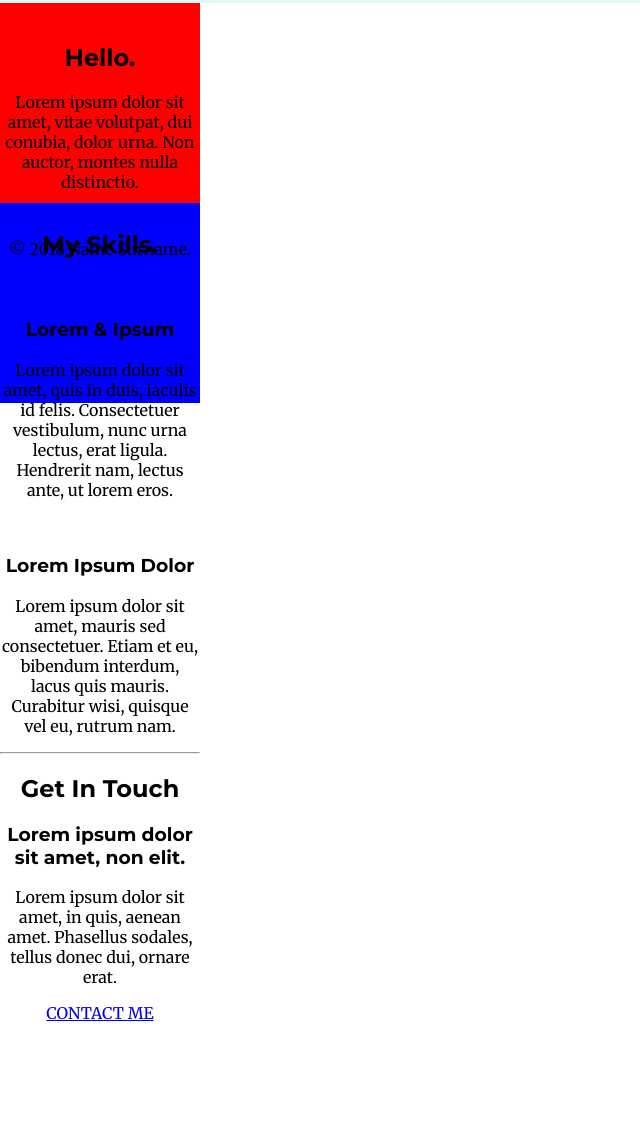
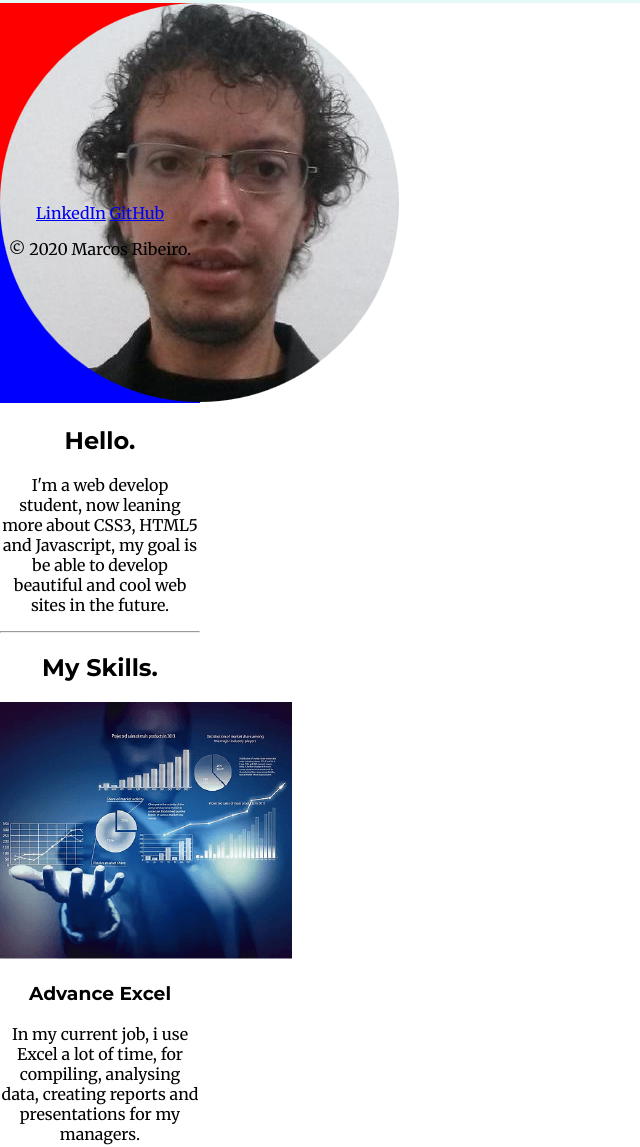
Before and after one commit to MarcosRibeiroJ/css-my-site, a plain HTML site: page index.html in a window 1280 px wide. Shown: the part 562-1709 px from the top of the page, without its empty margins (0-640 px from the left). Before the commit the page ends 1585 px from the top, so only its background shows below. Drawn offline with Linux system fonts and the light colour scheme.

Commit message:
editando o conteudo da pagina

```diff
--- a/index.html
+++ b/index.html
@@ -17,38 +17,37 @@
         </div>
         <div class="middle-container">
             <div class="profile">
-              <img src="" alt="">
+              <img src="images/profile-circle.png" alt="">
               <h2>Hello.</h2>
-              <p>Lorem ipsum dolor sit amet, vitae volutpat, dui conubia, dolor urna. Non auctor, montes nulla distinctio.</p>
+              <p>I'm a web develop student, now leaning more about CSS3, HTML5 and Javascript, my goal is be able to develop beautiful and cool web sites in the future.</p>
             </div>
             <hr>
             <div class="skills">
               <h2>My Skills.</h2>
               <div class="skill-row">
-                <img class="" src="" alt="">
-                <h3>Lorem & Ipsum</h3>
-                <p>Lorem ipsum dolor sit amet, quis in duis, iaculis id felis. Consectetuer vestibulum, nunc urna lectus, erat ligula. Hendrerit nam, lectus ante, ut lorem eros.</p>
+                <img class="" src="images/data-analytics.png" alt="">
+                <h3>Advance Excel</h3>
+                <p>In my current job, i use Excel a lot of time, for compiling, analysing data, creating reports and presentations for my managers.</p>
               </div>
               <div class="skill-row">
-                <img class="" src="" alt="">
-                <h3>Lorem Ipsum Dolor</h3>
-                <p>Lorem ipsum dolor sit amet, mauris sed consectetuer. Etiam et eu, bibendum interdum, lacus quis mauris. Curabitur wisi, quisque vel eu, rutrum nam.</p>
+                <img class="" src="images/front-end.jpg" alt="">
+                <h3>Front-end Develop</h3>
+                <p>I can use HTML5, CSS3 and a little Javascript to build web sites, for now i'm learning more about this, but in the moment i can make simple web pages.</p>
               </div>
             </div>
             <hr>
             <div class="contact-me">
               <h2>Get In Touch</h2>
-              <h3>Lorem ipsum dolor sit amet, non elit.</h3>
-              <p>Lorem ipsum dolor sit amet, in quis, aenean amet. Phasellus sodales, tellus donec dui, ornare erat.</p>
+              <h3>Send me a email for more information</h3>
+              <p>When you click in contact me link, will open the email software installed in your PC, if there is not configured, you also can talk with me using some of the others contacts in my social medias bellow.</p>
               <a class="btn" href="mailto:name@email.com">CONTACT ME</a>
             </div>
         </div>
 
         <div class="bottom-container">
-            <a class="footer-link" href="https://www.linkedin.com/">LinkedIn</a>
-            <a class="footer-link" href="https://twitter.com/">Twitter</a>
-            <a class="footer-link" href="https://www.appbrewery.co/">Website</a>
-            <p>© 2018 Name Surname.</p>
+            <a class="footer-link" href="https://www.linkedin.com/in/marcos-ribeiro-69516a23/">LinkedIn</a>
+            <a class="footer-link" href="https://github.com/MarcosRibeiroJ">GitHub</a>
+            <p>© 2020 Marcos Ribeiro.</p>
         </div>
 
     </body>
```
Also changed, not shown: images/data-analytics.png (added), images/front-end.jpg (added), images/profile-circle.png (added), images/profile.jpg (added).
